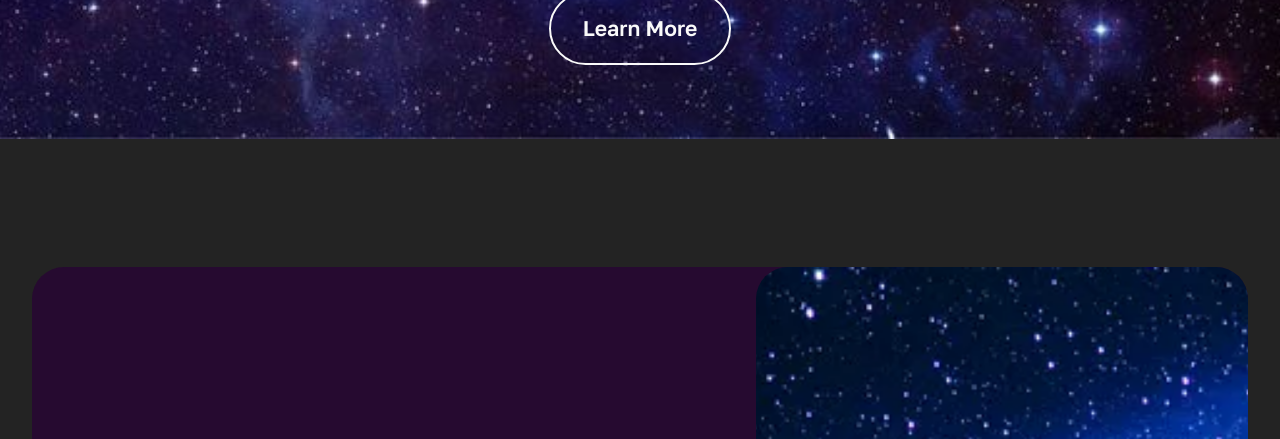
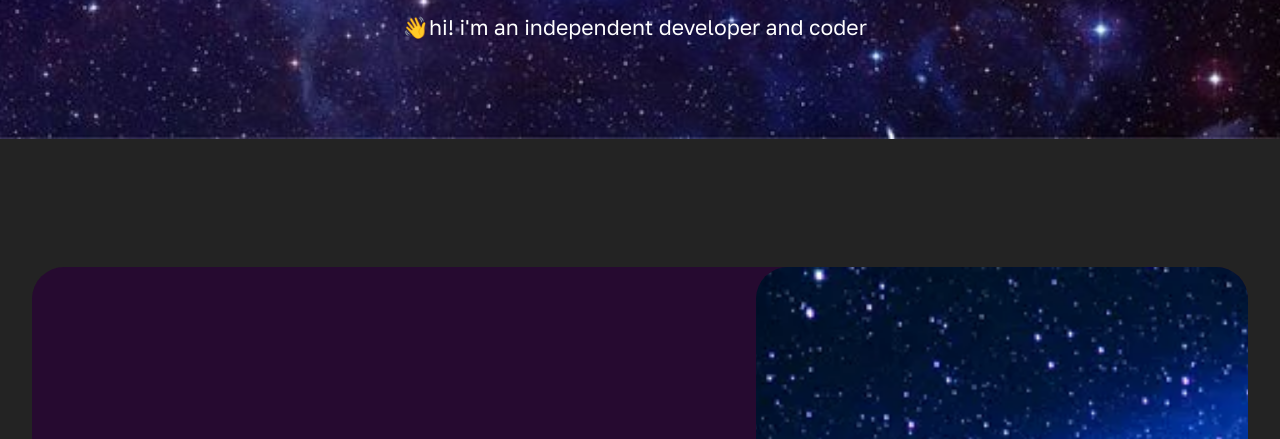
Before and after one commit to P0gDog/pogdog.dev, a plain HTML site: page index.html in a window 1280 px wide. Shown: the part 661-1100 px from the top of the page. Drawn offline with Linux system fonts and the light colour scheme; files whose address does not match are found by name.

Commit message:
Update index.html

```diff
--- a/index.html
+++ b/index.html
@@ -56,7 +56,7 @@
           <strong><br>pogdog</strong></h1>
 
         <p class="mbr-fonts-style mbr-text mbr-white mb-4 display-7">👋hi! i'm an independent developer and coder&nbsp;&nbsp;</p>
-        <div class="mbr-section-btn"><a class="btn btn-white-outline display-7" href="https://mobiri.se">Learn More</a></div>
+
       </div>
     </div>
   </div>
```
